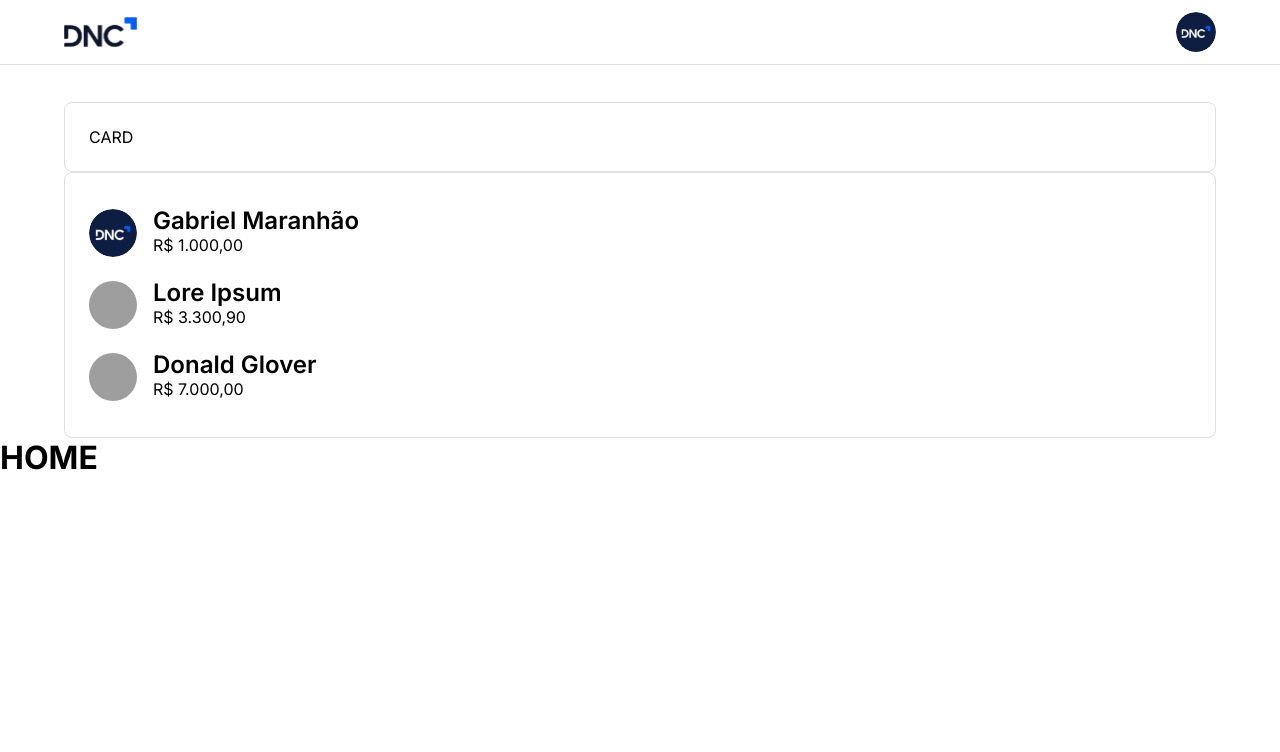
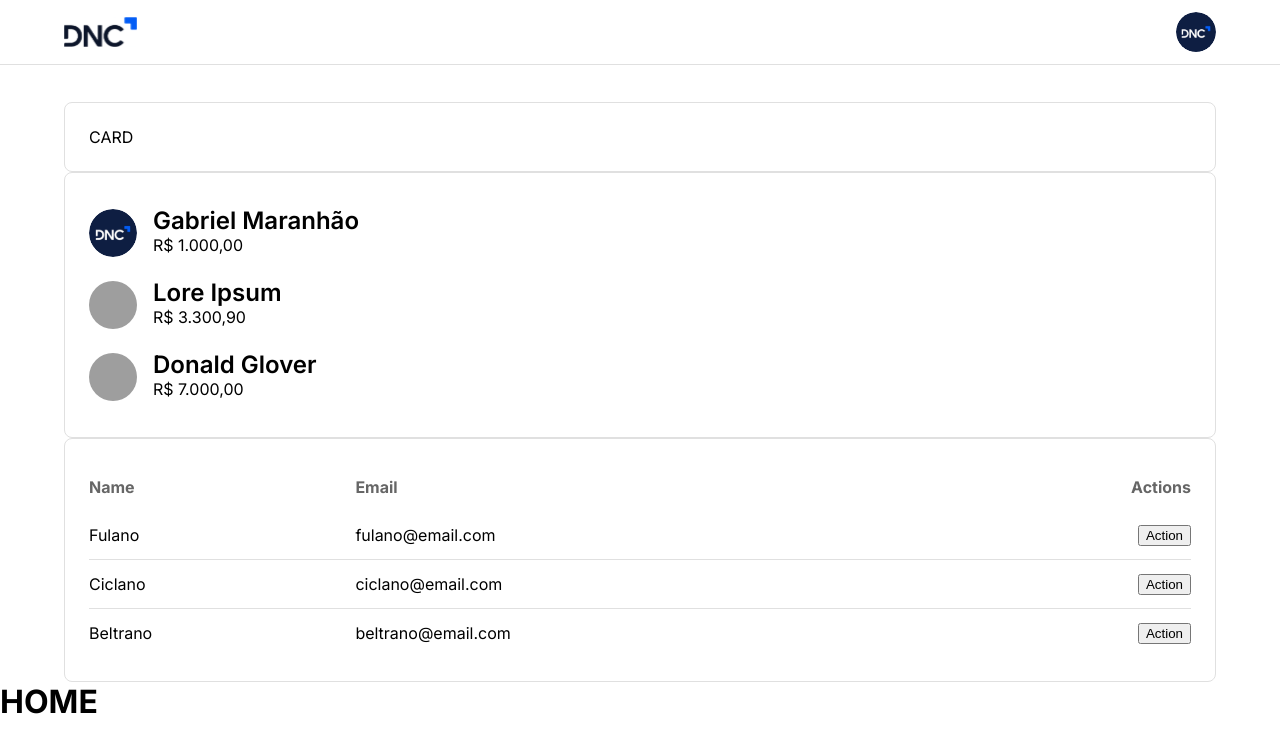
Before and after one commit to Gmatters0/sales-dashboard-gmac, a React (Vite) app: page /home in a window 1280 px wide. Shown: the top 752 px of the page. Built offline with nearby package versions, Linux system fonts and the light colour scheme; grey boxes are pictures that could not be loaded.

Commit message:
feat: Table Componenet

```diff
--- /dev/null
+++ b/src/components/CustomTable.tsx
@@ -0,0 +1,62 @@
+import styled from 'styled-components'
+import { CustomTableProps } from '@/types'
+import { pxToRem } from '@/utils'
+
+export const TableWrapper = styled.div`
+  overflow-x: auto;
+  width: 100%;
+  table {
+    width: 100%;
+    border-collapse: collapse;
+
+    th, td {
+      height: ${pxToRem(48)};
+      padding: 0 ${pxToRem(8)} 0 0;
+      text-align: left;
+      &:last-child {
+        text-align: right;
+        padding: 0;
+      }
+    }
+
+    th {
+      color: ${(props) => props.theme.typographies.subtitle};
+      font-weight> 600;
+    }
+
+    tr {
+      border-bottom: ${pxToRem(1)} solid ${(props) => props.theme.appDefaultStroke};
+      &:last-child {
+        border-bottom: none;
+      }
+    }
+  }
+`
+
+function CustomTable(props: CustomTableProps) {
+  const { headers, rows } = props
+  return (
+    <TableWrapper>
+      <table>
+        <thead>
+          <tr>
+            {headers.map((header, index) => (
+              <th key={index}>{header}</th>
+            ))}
+          </tr>
+        </thead>
+        <tbody>
+          {rows.map((row, rowIndex) => (
+            <tr key={rowIndex}>
+              {row.map((cell, cellIndex) => (
+                <td key={cellIndex}>{cell}</td>
+              ))}
+            </tr>
+          ))}
+        </tbody>
+      </table>
+    </TableWrapper>
+  )
+}
+
+export default CustomTable
--- a/src/components/index.ts
+++ b/src/components/index.ts
@@ -1,4 +1,5 @@
 export { default as AvatarList } from './AvatarList'
+export { default as CustomTable } from './CustomTable'
 export { default as FormComponent } from './FormComponent'
 export { default as Header } from './Header'
 export * from './BannerImage'
--- a/src/pages/Home.tsx
+++ b/src/pages/Home.tsx
@@ -1,4 +1,4 @@
-import { AvatarList, CardComponent, Header } from '@/components'
+import { AvatarList, CardComponent, CustomTable, Header } from '@/components'
 import { currencyConverter } from '@/utils'
 import { Container } from '@mui/material'
 
@@ -21,6 +21,27 @@
     },
   ]
 
+  const mockTableData = {
+    headers: ['Name', 'Email', 'Actions'],
+    rows: [
+      [
+        <span>Fulano</span>,
+        <span>fulano@email.com</span>,
+        <button>Action</button>,
+      ],
+      [
+        <span>Ciclano</span>,
+        <span>ciclano@email.com</span>,
+        <button>Action</button>,
+      ],
+      [
+        <span>Beltrano</span>,
+        <span>beltrano@email.com</span>,
+        <button>Action</button>,
+      ],
+    ],
+  }
+
   return (
     <>
       <Header />
@@ -29,6 +50,12 @@
         <CardComponent>
           <AvatarList listData={mockListData}></AvatarList>
         </CardComponent>
+        <CardComponent>
+          <CustomTable
+            headers={mockTableData.headers}
+            rows={mockTableData.rows}
+          />
+        </CardComponent>
       </Container>
       <h1>HOME</h1>
     </>
--- a/src/styles/theme.ts
+++ b/src/styles/theme.ts
@@ -33,7 +33,7 @@
     disabledColor: '#666',
     placeholderColor: '#666',
   },
-  typeographies: {
+  typographies: {
     error: '#FF0202',
     subtitle: '#666',
     success: '#008000',
@@ -73,7 +73,7 @@
     disabledColor: '#58677C',
     placeholderColor: '#89A7CE',
   },
-  typeographies: {
+  typographies: {
     error: '#FF0202',
     subtitle: '#89A7CE',
     success: '#008000',
--- /dev/null
+++ b/src/types/customTable.d.ts
@@ -0,0 +1,4 @@
+export interface CustomTableProps {
+  headers: string[]
+  rows: React.ReactNode[][]
+}
--- a/src/types/index.ts
+++ b/src/types/index.ts
@@ -1,4 +1,5 @@
 export * from './avatarsList'
 export * from './theme'
+export * from './customTable'
 export * from './formComponent'
 export * from './typographies'
--- a/src/types/theme.d.ts
+++ b/src/types/theme.d.ts
@@ -31,7 +31,7 @@
     disabledColor: string
     placeholderColor: string
   }
-  typeographies: {
+  typographies: {
     error: string
     subtitle: string
     success: string
```
